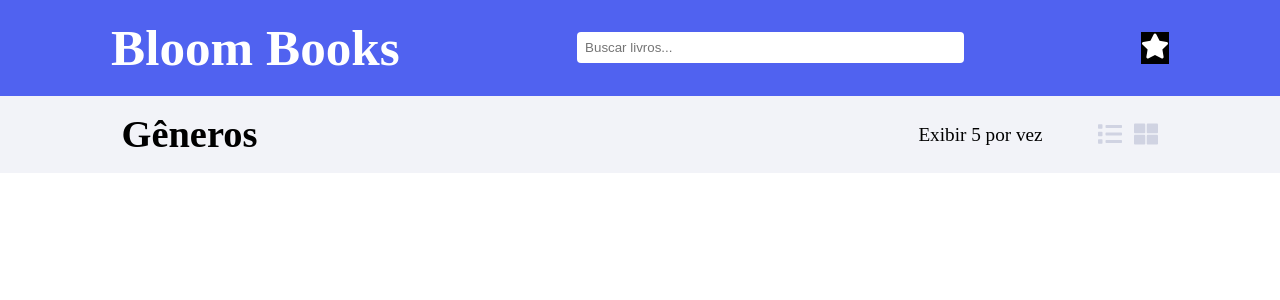
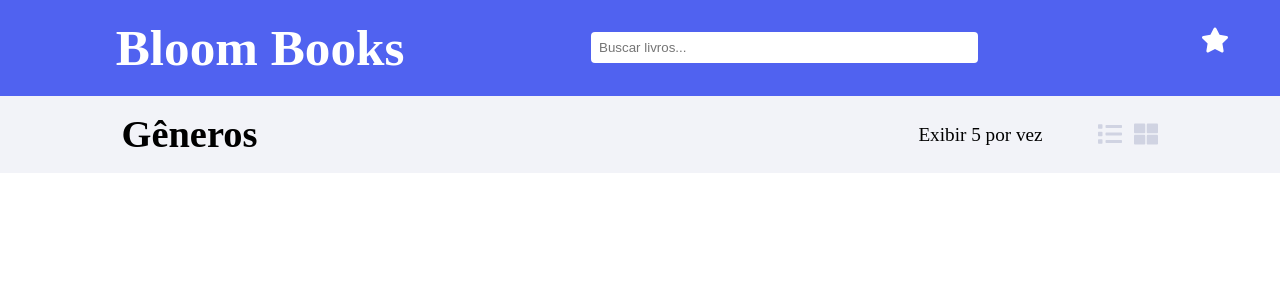
Before and after one commit to LucasPereira9/nyt-library, a Next.js app: page / in a window 1280 px wide. Shown: the top 300 px of the page. Built offline with nearby package versions, Linux system fonts and the light colour scheme.

Commit message:
style(sideMenu): hover and transition added into the trigger

```diff
--- a/src/components/AppHeader/appHeader.styles.ts
+++ b/src/components/AppHeader/appHeader.styles.ts
@@ -35,14 +35,3 @@ export const SearchInput = styled.input`
     margin-top: 1rem;
   }
 `;
-
-export const StarWrapper = styled.div`
-  position: relative;
-  display: flex;
-  align-items: center;
-  @media (max-width: 768px) {
-    position: absolute;
-    right: 0;
-    margin: 0 1.6rem 2.9rem 0;
-  }
-`;
--- a/src/components/AppHeader/appHeader.tsx
+++ b/src/components/AppHeader/appHeader.tsx
@@ -15,9 +15,7 @@ export default function AppHeader({ onSearch }: AppHeaderProps) {
         placeholder="Buscar livros..."
         onChange={(e) => onSearch(e.target.value)}
       />
-      <Style.StarWrapper>
         <SideMenu />
-      </Style.StarWrapper>
     </Style.HeaderContainer>
   );
 }
--- a/src/components/SideMenu/sideMenu.styles.ts
+++ b/src/components/SideMenu/sideMenu.styles.ts
@@ -1,24 +1,12 @@
-import styled, { css, keyframes } from 'styled-components';
+import styled, { css } from 'styled-components';
 
 interface MenuContainerProps {
-    isopen: boolean | undefined;
-  }
-
+  isopen: boolean;
+}
 export const Wrapper = styled.div`
   z-index: 100;
 `;
 
-export const TriggerContent = styled.div<MenuContainerProps>`
-  height: 100%;
-  background-color: black;
-  transition: color 2s ease;
-
-  ${({ isopen }) =>
-    isopen &&
-    css`
-      background-color: green;
-    `}
-`;
 export const MenuContainer = styled.div<MenuContainerProps>`
   position: fixed;
   bottom: 0;
@@ -66,3 +54,37 @@ export const Overlay = styled.div<MenuContainerProps>`
     height: 92%;
   }
 `;
+
+export const StarWrapper = styled.div<MenuContainerProps>`
+  align-items: center;
+  background-color: transparent;
+  cursor: pointer;
+  display: flex;
+  justify-content: center;
+  position: absolute;
+  top: 0;
+  height: 10%;
+  width: 6.4rem;
+  transition: background-color 1.4s ease, transform 0.3s ease;
+
+  ${({ isopen }) =>
+    isopen &&
+    css`
+      background-color: #0B1A8E;
+    `}
+
+  &:hover {
+    transform: scale(1.1);
+  }
+  @media (max-width: 1024px) {
+    height: 12%;
+    width: 5.3rem;
+  }
+
+  @media (max-width: 768px) {
+    height: 9%;
+    position: absolute;
+    right: 0;
+    width: 4rem;
+  }
+`;
--- a/src/components/SideMenu/sideMenu.tsx
+++ b/src/components/SideMenu/sideMenu.tsx
@@ -1,9 +1,11 @@
-import { useEffect, useState } from 'react';
-import * as S from './sideMenu.styles';
+import { ReactNode, useEffect, useState } from 'react';
+import * as Style from './sideMenu.styles';
 import { FaStar } from 'react-icons/fa';
+
 
 export default function SideMenu() {
   const [isOpen, setIsOpen] = useState(false);
+
   const toggleMenu = () => {
     setIsOpen(!isOpen);
   };
@@ -21,16 +23,15 @@ export default function SideMenu() {
   }, [isOpen]);
 
   return (
-    <S.Wrapper>
-        <S.TriggerContent isopen={isOpen} onClick={toggleMenu}>
-            <FaStar size={28} color="white" />
-        </S.TriggerContent>
-      <S.Overlay isopen={isOpen ? true : undefined} onClick={toggleMenu} />
-
-      <S.MenuContainer isopen={isOpen ? true : undefined}>
-         <h3>content</h3>
-         <h1>asdsaidsidsanid</h1>
-      </S.MenuContainer>
-    </S.Wrapper>
+    <Style.Wrapper>
+         <Style.StarWrapper onClick={toggleMenu} isopen={isOpen}>
+                <FaStar size={28} color="white" />
+         </Style.StarWrapper>
+      <Style.Overlay isopen={isOpen} onClick={toggleMenu} />
+      <Style.MenuContainer isopen={isOpen}>
+        <h3>content</h3>
+        <h1>asdsaidsidsanid</h1>
+      </Style.MenuContainer>
+    </Style.Wrapper>
   );
 }
```
